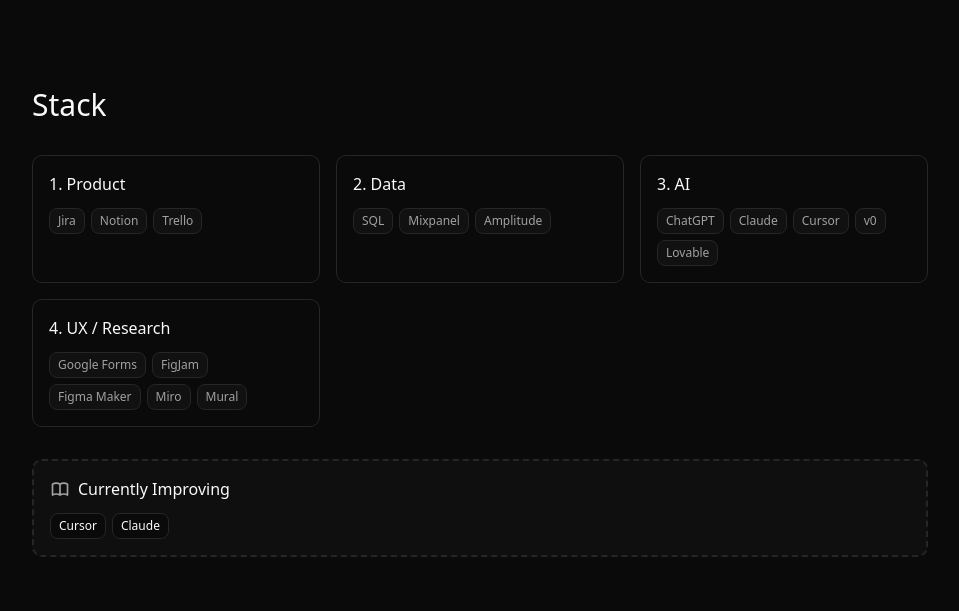
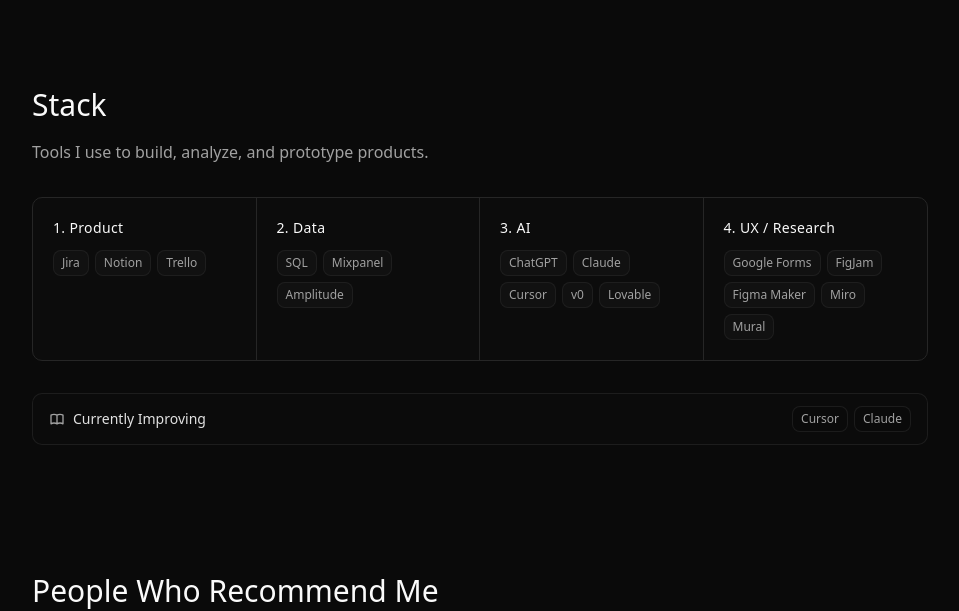
Before and after one commit to javierllorente-HWorld/javier-llorente-portfolio, a Next.js app: page / in a window 1280 px wide. Shown: the part 4900-5511 px from the top of the page, without its empty margins (160-1119 px from the left). Built offline with nearby package versions, Linux system fonts and the light colour scheme.

Commit message:
cambios en el tablero de stack

```diff
--- a/app/page.tsx
+++ b/app/page.tsx
@@ -392,20 +392,21 @@ export default function Home() {
             <div className="space-y-8">
               <div className="space-y-4">
                 <h3 className="text-2xl sm:text-3xl font-light">{t.tools}</h3>
+                <p className="text-sm sm:text-base text-muted-foreground max-w-2xl leading-relaxed">
+                  {t.stackDescription}
+                </p>
               </div>
 
-              <div className="grid md:grid-cols-2 lg:grid-cols-3 gap-4">
+              <div className="border border-border rounded-lg bg-muted/10 overflow-hidden">
+                <div className="grid grid-cols-1 sm:grid-cols-2 lg:grid-cols-4 divide-y sm:divide-y-0 sm:divide-x divide-border">
                   {t.toolCategories.map((category, index) => (
-                  <div
-                    key={index}
-                    className="space-y-3 p-4 border border-border rounded-lg hover:border-muted-foreground/30 transition-all duration-300"
-                  >
-                    <h4 className="text-base font-medium text-foreground">{category.name}</h4>
+                    <div key={index} className="p-4 sm:p-5 space-y-3">
+                      <h4 className="text-sm font-medium text-foreground tracking-wide">{category.name}</h4>
                       <div className="flex flex-wrap gap-1.5">
                         {category.tools.map((tool) => (
                           <span
                             key={tool}
-                          className="px-2 py-1 text-xs text-muted-foreground bg-muted/30 border border-border rounded-md hover:bg-muted/50 hover:text-foreground transition-all duration-300"
+                            className="px-2 py-1 text-xs text-muted-foreground bg-muted/20 border border-border/70 rounded-md hover:bg-muted/30 hover:text-foreground transition-colors duration-300"
                           >
                             {tool}
                           </span>
@@ -414,16 +415,12 @@ export default function Home() {
                     </div>
                   ))}
                 </div>
+              </div>
 
-              <div className="p-4 border-2 border-dashed border-border rounded-lg bg-muted/20">
-                <div className="space-y-3">
-                  <div className="flex items-center gap-2">
-                    <svg
-                      className="w-5 h-5 text-muted-foreground"
-                      fill="none"
-                      stroke="currentColor"
-                      viewBox="0 0 24 24"
-                    >
+              <div className="border border-border/70 rounded-lg bg-muted/5 px-4 py-3">
+                <div className="flex flex-col sm:flex-row sm:items-center sm:justify-between gap-3">
+                  <div className="flex items-center gap-2 text-muted-foreground">
+                    <svg className="w-4 h-4" fill="none" stroke="currentColor" viewBox="0 0 24 24" aria-hidden="true">
                       <path
                         strokeLinecap="round"
                         strokeLinejoin="round"
@@ -431,13 +428,14 @@ export default function Home() {
                         d="M12 6.253v13m0-13C10.832 5.477 9.246 5 7.5 5S4.168 5.477 3 6.253v13C4.168 18.477 5.754 18 7.5 18s3.332.477 4.5 1.253m0-13C13.168 5.477 14.754 5 16.5 5c1.747 0 3.332.477 4.5 1.253v13C19.832 18.477 18.247 18 16.5 18c-1.746 0-3.332.477-4.5 1.253"
                       />
                     </svg>
-                    <h4 className="text-base font-medium text-foreground">{t.learningTools}</h4>
+                    <h4 className="text-sm font-medium text-foreground/90">{t.learningTools}</h4>
                   </div>
+
                   <div className="flex flex-wrap gap-1.5">
                     {t.learningToolsList.map((tool) => (
                       <span
                         key={tool}
-                        className="px-2 py-1 text-xs text-foreground bg-background border border-border rounded-md"
+                        className="px-2 py-1 text-xs text-muted-foreground bg-background/40 border border-border/70 rounded-md"
                       >
                         {tool}
                       </span>
--- a/lib/translations.ts
+++ b/lib/translations.ts
@@ -29,6 +29,7 @@ export const translations = {
       "This portfolio was designed and built by me as a way to showcase my experience, projects, and approach to building digital products.",
     tools: "Stack",
     toolsDescription: "Technologies and tools I use in my daily work, organized by category.",
+    stackDescription: "Tools I use to build, analyze, and prototype products.",
     toolCategories: [
       {
         name: "1. Product",
@@ -254,6 +255,7 @@ export const translations = {
       "Este portfolio fue diseñado y desarrollado por mí como una forma de mostrar mi experiencia, proyectos y forma de construir productos digitales.",
     tools: "Stack",
     toolsDescription: "Tecnologías y herramientas que utilizo en mi trabajo diario, organizadas por categoría.",
+    stackDescription: "Herramientas que uso para construir, analizar y prototipar producto.",
     toolCategories: [
       {
         name: "1. Product",
```
Lines whose indentation alone changed are shown as unchanged.
